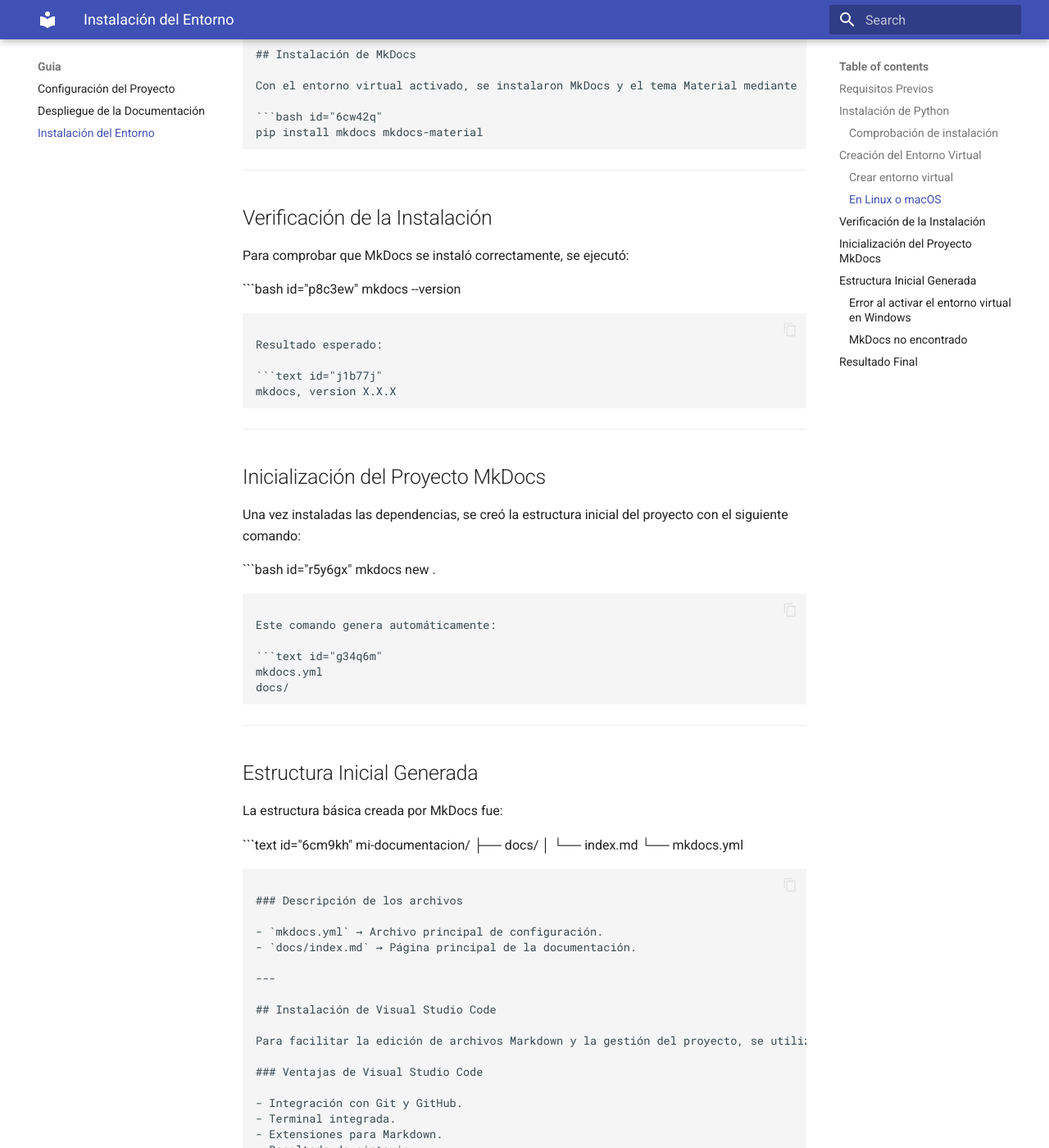
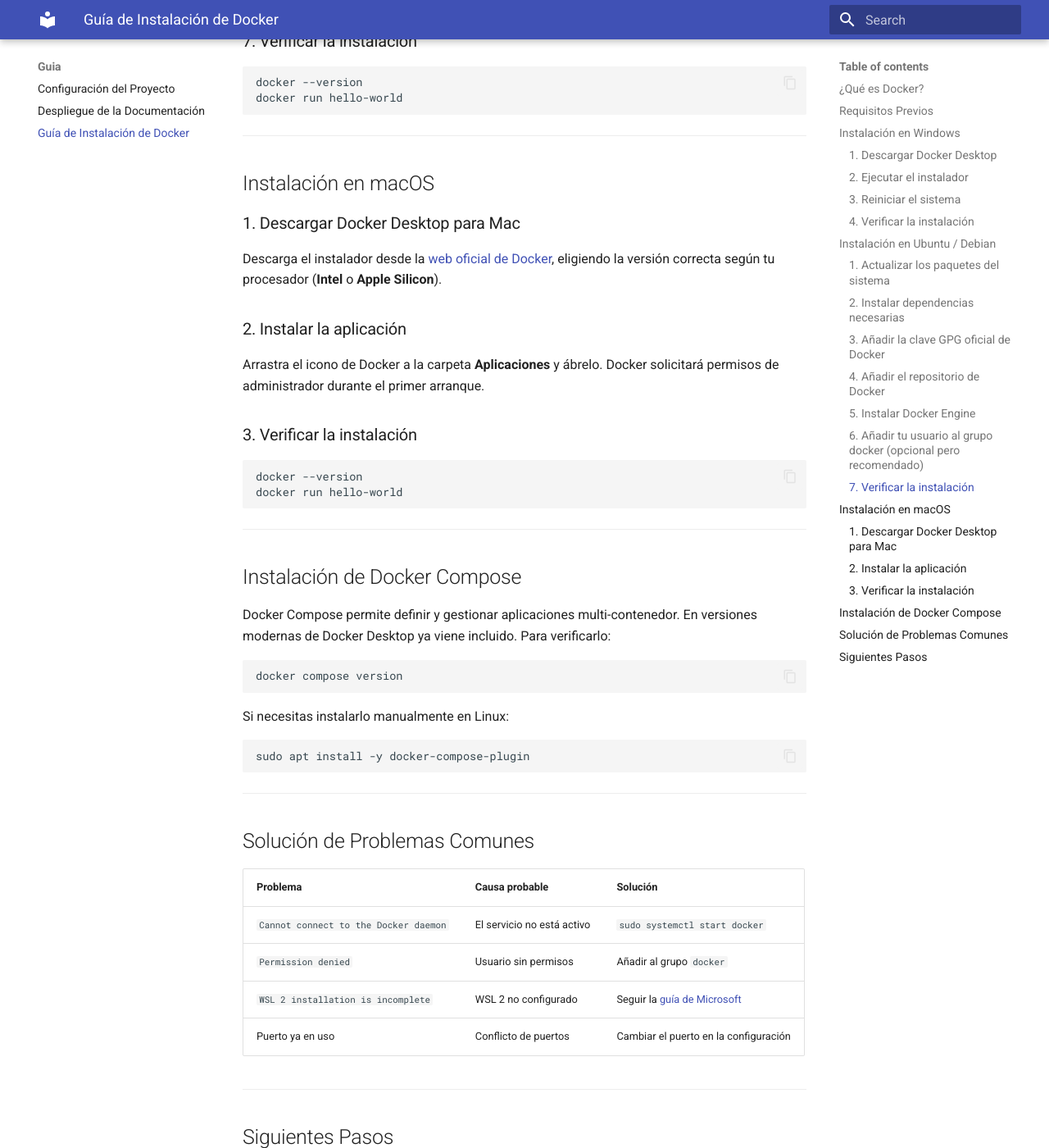
Before and after one commit to fperez1291/cd_6_2, an MkDocs documentation site: the page built from docs/guia/instalacion.md, in a window 1280 px wide and 1400 px high, scrolled down 2360 px. Shown: the whole window at 82% size. Built offline with MkDocs 1.6.1 and Material for MkDocs 9.7.7, drawn with Linux system fonts in a browser that asks for light colours; some of the changed text lies outside the part shown.

Commit message:
Modificado el contenido del archivo instalacion.md

`````diff
--- a/docs/guia/instalacion.md
+++ b/docs/guia/instalacion.md
@@ -1,256 +1,151 @@
-# Instalación del Entorno
+# Guía de Instalación de Docker
 
-En esta sección se describe el proceso seguido para preparar el entorno de desarrollo necesario para crear la documentación con MkDocs.
+Esta guía te llevará paso a paso por el proceso de instalación de Docker en los principales sistemas operativos.
+
+## ¿Qué es Docker?
+
+Docker es una plataforma de contenedores que permite empaquetar aplicaciones y sus dependencias en unidades aisladas llamadas **contenedores**. Esto garantiza que la aplicación funcione de forma idéntica en cualquier entorno, independientemente del sistema operativo o la configuración del host.
+
+## Requisitos Previos
+
+Antes de instalar Docker, asegúrate de cumplir con los siguientes requisitos:
+
+- **Sistema operativo de 64 bits**
+- **Windows 10/11** (Pro, Enterprise o Education) / **Ubuntu 20.04+** / **macOS 11+**
+- Al menos **4 GB de RAM**
+- Virtualización habilitada en la BIOS (para Windows)
 
 ---
 
-## Requisitos Previos
+## Instalación en Windows
 
-Antes de comenzar fue necesario disponer de las siguientes herramientas instaladas en el sistema:
+### 1. Descargar Docker Desktop
 
-- Python 3.7 o superior
-- Git
-- Visual Studio Code
-- Cuenta en GitHub
+Accede a la [página oficial de Docker](https://www.docker.com/products/docker-desktop/) y descarga el instalador para Windows.
 
-Estas herramientas permiten crear la documentación, gestionar versiones del proyecto y publicar el resultado final en GitHub Pages.
+### 2. Ejecutar el instalador
+
+Haz doble clic en el archivo descargado (`Docker Desktop Installer.exe`) y sigue el asistente de instalación. Asegúrate de marcar la opción **"Use WSL 2 instead of Hyper-V"** si tu sistema lo permite.
+
+### 3. Reiniciar el sistema
+
+Una vez finalizada la instalación, reinicia el equipo cuando se te solicite.
+
+### 4. Verificar la instalación
+
+Abre una terminal (PowerShell o CMD) y ejecuta:
+
+```bash
+docker --version
+docker run hello-world
+```
+
+Si ves el mensaje de bienvenida de Docker, la instalación se ha realizado correctamente.
 
 ---
 
-## Instalación de Python
+## Instalación en Ubuntu / Debian
 
-MkDocs está desarrollado en Python, por lo que el primer paso consistió en instalar Python en el sistema.
+### 1. Actualizar los paquetes del sistema
 
-### Comprobación de instalación
+```bash
+sudo apt update
+sudo apt upgrade -y
+```
 
-Para verificar que Python estaba instalado correctamente, se ejecutó el siguiente comando en la terminal:
+### 2. Instalar dependencias necesarias
 
-```bash id="3px91m"
-python --version
-````
+```bash
+sudo apt install -y ca-certificates curl gnupg lsb-release
+```
 
-Si Python está instalado correctamente, aparece un resultado similar a:
+### 3. Añadir la clave GPG oficial de Docker
 
-```text id="m7lm8s"
-Python 3.11.0
+```bash
+sudo mkdir -p /etc/apt/keyrings
+curl -fsSL https://download.docker.com/linux/ubuntu/gpg | \
+  sudo gpg --dearmor -o /etc/apt/keyrings/docker.gpg
+```
+
+### 4. Añadir el repositorio de Docker
+
+```bash
+echo \
+  "deb [arch=$(dpkg --print-architecture) signed-by=/etc/apt/keyrings/docker.gpg] \
+  https://download.docker.com/linux/ubuntu \
+  $(lsb_release -cs) stable" | \
+  sudo tee /etc/apt/sources.list.d/docker.list > /dev/null
+```
+
+### 5. Instalar Docker Engine
+
+```bash
+sudo apt update
+sudo apt install -y docker-ce docker-ce-cli containerd.io docker-compose-plugin
+```
+
+### 6. Añadir tu usuario al grupo docker (opcional pero recomendado)
+
+```bash
+sudo usermod -aG docker $USER
+newgrp docker
+```
+
+### 7. Verificar la instalación
+
+```bash
+docker --version
+docker run hello-world
 ```
 
 ---
 
-## Instalación de Git
+## Instalación en macOS
 
-Git es necesario para gestionar versiones y sincronizar el proyecto con GitHub.
+### 1. Descargar Docker Desktop para Mac
 
-### Verificación de instalación
+Descarga el instalador desde la [web oficial de Docker](https://www.docker.com/products/docker-desktop/), eligiendo la versión correcta según tu procesador (**Intel** o **Apple Silicon**).
 
-```bash id="uwv2z5"
-git --version
-```
+### 2. Instalar la aplicación
 
-Resultado esperado:
+Arrastra el icono de Docker a la carpeta **Aplicaciones** y ábrelo. Docker solicitará permisos de administrador durante el primer arranque.
 
-```text id="i2p95h"
-git version 2.x.x
+### 3. Verificar la instalación
+
+```bash
+docker --version
+docker run hello-world
 ```
 
 ---
 
-## Creación del Proyecto
+## Instalación de Docker Compose
 
-Se creó una carpeta para almacenar todo el proyecto de documentación.
+Docker Compose permite definir y gestionar aplicaciones multi-contenedor. En versiones modernas de Docker Desktop ya viene incluido. Para verificarlo:
 
-```bash id="n4r5w0"
-mkdir mi-documentacion
-cd mi-documentacion
+```bash
+docker compose version
+```
+
+Si necesitas instalarlo manualmente en Linux:
+
+```bash
+sudo apt install -y docker-compose-plugin
 ```
 
 ---
 
-## Creación del Entorno Virtual
+## Solución de Problemas Comunes
 
-Para evitar conflictos entre dependencias de diferentes proyectos, se creó un entorno virtual de Python.
-
-### Crear entorno virtual
-
-```bash id="5fgm5x"
-python -m venv venv
-```
-
-Este comando genera una carpeta llamada `venv` que contiene una instalación aislada de Python.
+| Problema                              | Causa probable             | Solución                                                                             |
+| ------------------------------------- | -------------------------- | ------------------------------------------------------------------------------------ |
+| `Cannot connect to the Docker daemon` | El servicio no está activo | `sudo systemctl start docker`                                                        |
+| `Permission denied`                   | Usuario sin permisos       | Añadir al grupo `docker`                                                             |
+| `WSL 2 installation is incomplete`    | WSL 2 no configurado       | Seguir la [guía de Microsoft](https://learn.microsoft.com/es-es/windows/wsl/install) |
+| Puerto ya en uso                      | Conflicto de puertos       | Cambiar el puerto en la configuración                                                |
 
 ---
 
-## Activación del Entorno Virtual
+## Siguientes Pasos
 
-Una vez creado el entorno virtual, fue necesario activarlo.
-
-### En Windows
-
-```bash id="9vrmnl"
-venv\Scripts\activate
-```
-
-### En Linux o macOS
-
-```bash id="f9k5p0"
-source venv/bin/activate
-```
-
-Cuando el entorno virtual está activo, la terminal suele mostrar el nombre `(venv)` al inicio de la línea de comandos.
-
----
-
-## Instalación de MkDocs
-
-Con el entorno virtual activado, se instalaron MkDocs y el tema Material mediante `pip`.
-
-```bash id="6cw42q"
-pip install mkdocs mkdocs-material
-```
-
----
-
-## Verificación de la Instalación
-
-Para comprobar que MkDocs se instaló correctamente, se ejecutó:
-
-```bash id="p8c3ew"
-mkdocs --version
-```
-
-Resultado esperado:
-
-```text id="j1b77j"
-mkdocs, version X.X.X
-```
-
----
-
-## Inicialización del Proyecto MkDocs
-
-Una vez instaladas las dependencias, se creó la estructura inicial del proyecto con el siguiente comando:
-
-```bash id="r5y6gx"
-mkdocs new .
-```
-
-Este comando genera automáticamente:
-
-```text id="g34q6m"
-mkdocs.yml
-docs/
-```
-
----
-
-## Estructura Inicial Generada
-
-La estructura básica creada por MkDocs fue:
-
-```text id="6cm9kh"
-mi-documentacion/
-├── docs/
-│   └── index.md
-└── mkdocs.yml
-```
-
-### Descripción de los archivos
-
-- `mkdocs.yml` → Archivo principal de configuración.
-- `docs/index.md` → Página principal de la documentación.
-
----
-
-## Instalación de Visual Studio Code
-
-Para facilitar la edición de archivos Markdown y la gestión del proyecto, se utilizó Visual Studio Code.
-
-### Ventajas de Visual Studio Code
-
-- Integración con Git y GitHub.
-- Terminal integrada.
-- Extensiones para Markdown.
-- Resaltado de sintaxis.
-- Vista previa de documentación.
-
----
-
-## Vista Previa Local
-
-MkDocs permite visualizar la documentación localmente antes de publicarla.
-
-### Ejecutar servidor local
-
-```bash id="ax8g40"
-mkdocs serve
-```
-
-Después de ejecutar el comando, la documentación queda disponible normalmente en:
-
-```text id="1ep7q7"
-http://127.0.0.1:8000
-```
-
-Esto permite comprobar cambios en tiempo real mientras se editan los archivos Markdown.
-
----
-
-## Problemas Encontrados
-
-Durante la instalación pueden aparecer algunos problemas comunes.
-
-### Python no reconocido
-
-**Problema:**
-
-El sistema no reconoce el comando `python`.
-
-**Solución:**
-
-Añadir Python al `PATH` durante la instalación o reinstalar Python marcando la opción:
-
-```text id="yvc5au"
-Add Python to PATH
-```
-
----
-
-### Error al activar el entorno virtual en Windows
-
-**Problema:**
-
-Windows bloquea la ejecución de scripts.
-
-**Solución:**
-
-Ejecutar PowerShell como administrador y usar:
-
-```powershell id="r6m6c9"
-Set-ExecutionPolicy RemoteSigned
-```
-
----
-
-### MkDocs no encontrado
-
-**Problema:**
-
-El comando `mkdocs` no funciona.
-
-**Solución:**
-
-Verificar que el entorno virtual está activado antes de instalar MkDocs.
-
----
-
-## Resultado Final
-
-Tras completar todos los pasos:
-
-- Python quedó instalado correctamente.
-- El entorno virtual fue configurado.
-- MkDocs y Material quedaron instalados.
-- La estructura inicial de documentación fue creada.
-- La documentación pudo visualizarse localmente sin errores.
-
-Con esto quedó preparado el entorno necesario para continuar con la creación y despliegue de la documentación.
+Una vez completada la instalación, continúa con la [Configuración del servidor Docker](configuracion.md) para preparar tu entorno.
`````
